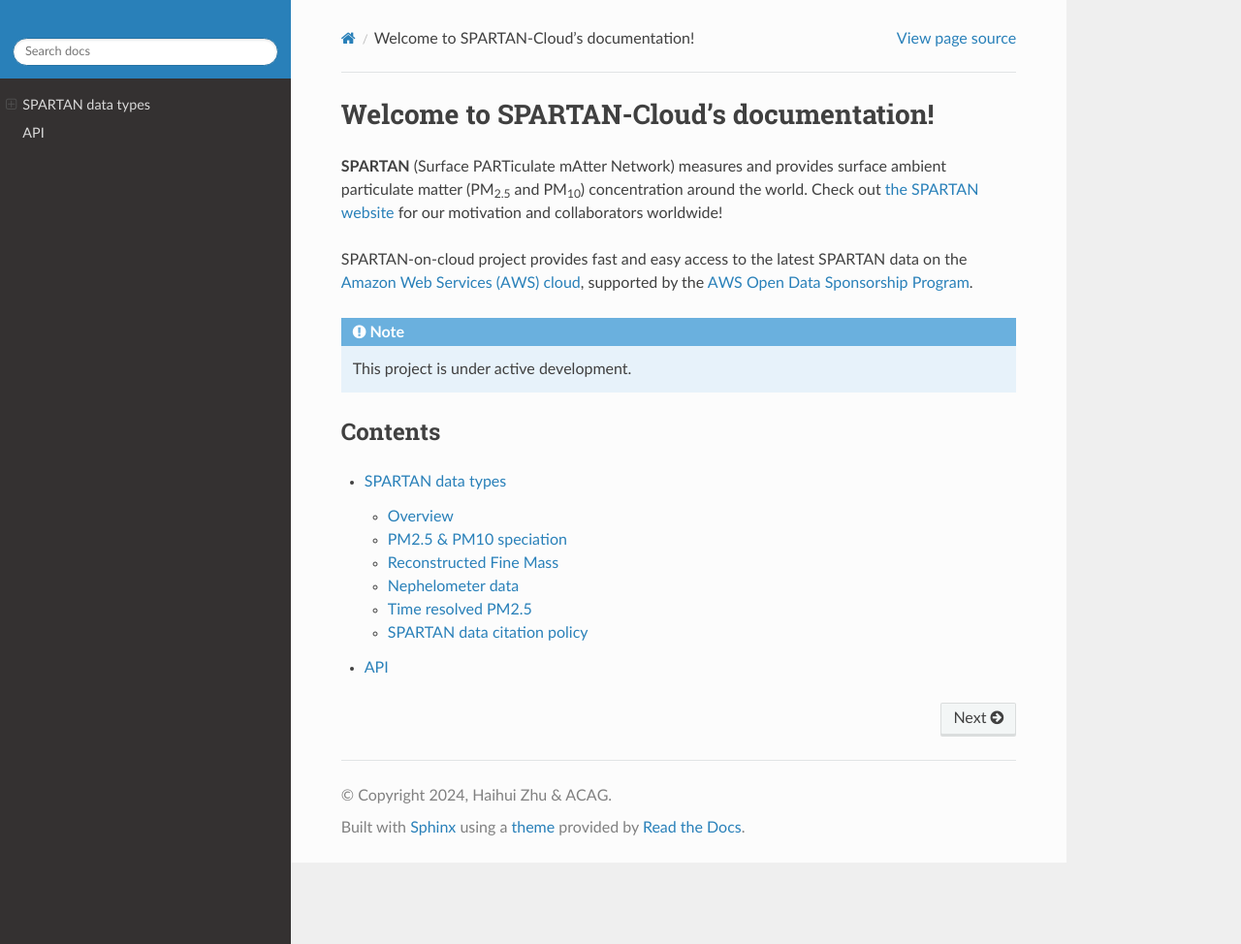
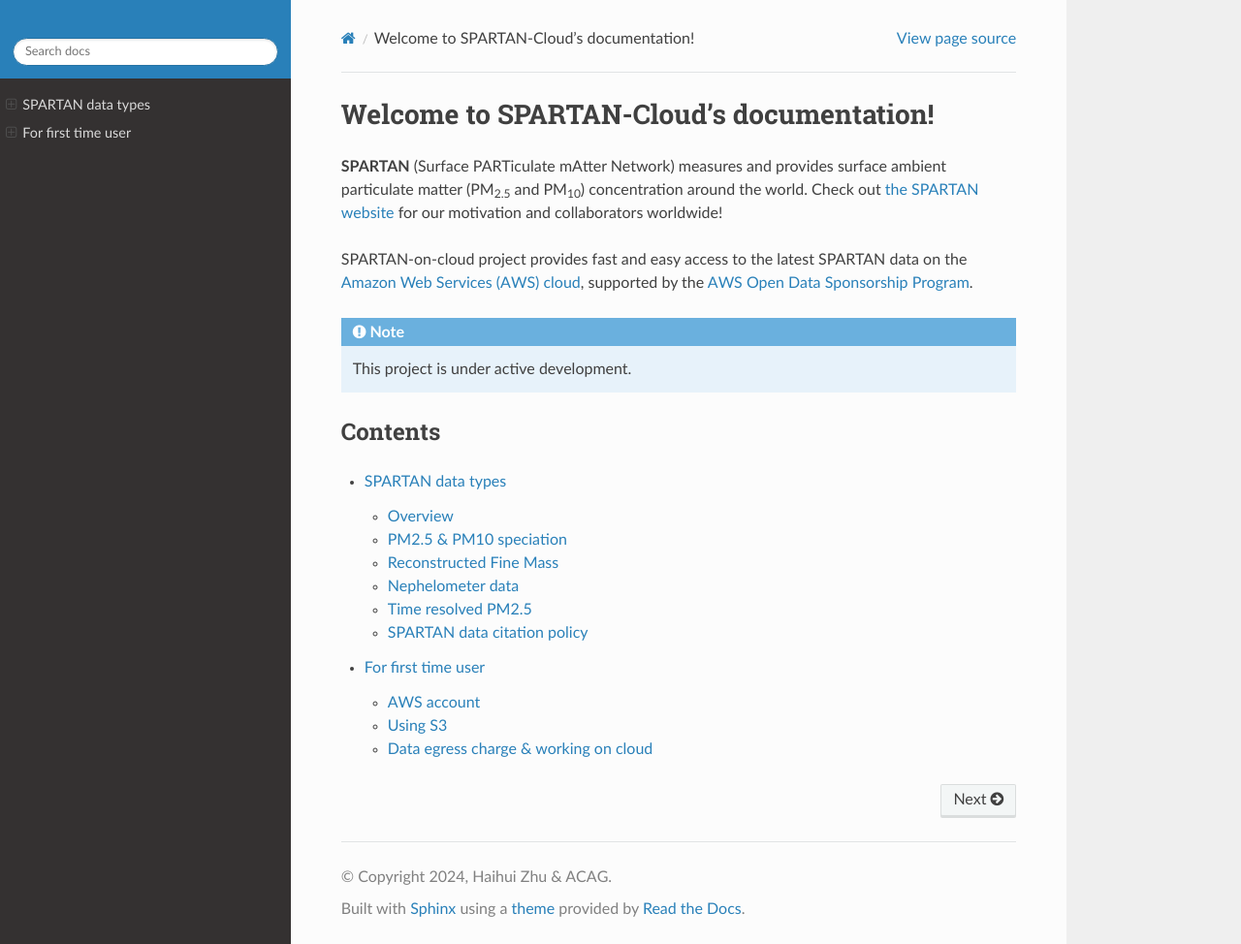
Before and after one commit to Atmospheric-Composition-Analysis-Group/spartan-cloud, a Sphinx documentation site: the page built from docs/source/index.rst, in a window 1280 px wide and 974 px high. Shown: the whole window at 97% size. Built offline with Sphinx 7.4.7 and the Read the Docs theme 2.0.0, drawn with Linux system fonts in a browser that asks for light colours.

Commit message:
Update api.rst - first time user tutorial

```diff
--- a/docs/source/api.rst
+++ b/docs/source/api.rst
@@ -1,7 +1,16 @@
-API
-===
+For first time user
+=======
+If this is your first time working with AWS, you need to :ref:` set up your AWS account <set-up-aws>`. SPARTAN data can be accessed from S3. You can choose to download them to your local mahcine or :ref:`work with the data on cloud <>`.
 
-.. autosummary::
-   :toctree: generated
+.. _set-up-aws:
+AWS account
+------------
 
-   lumache
+.. _s3:
+Using S3
+------------
+The S3 is the AWS data storage system.
+
+.. _working-on-cloud:
+Data egress charge & working on cloud
+------------
```
